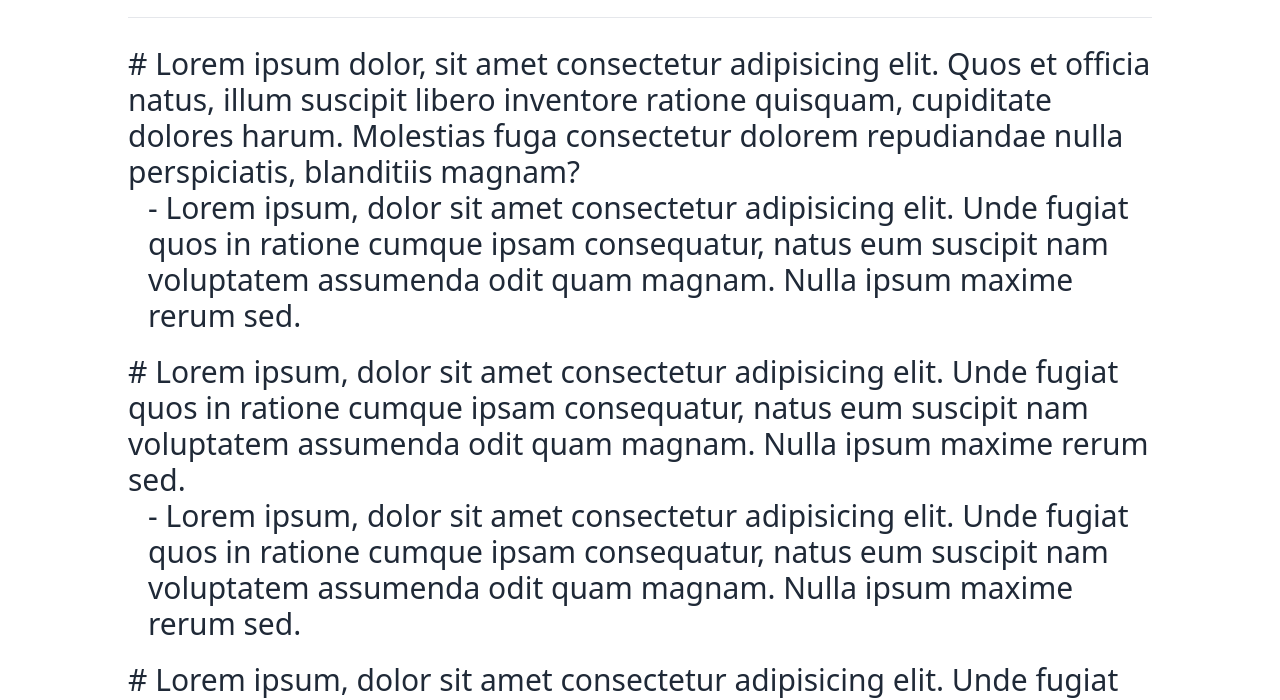
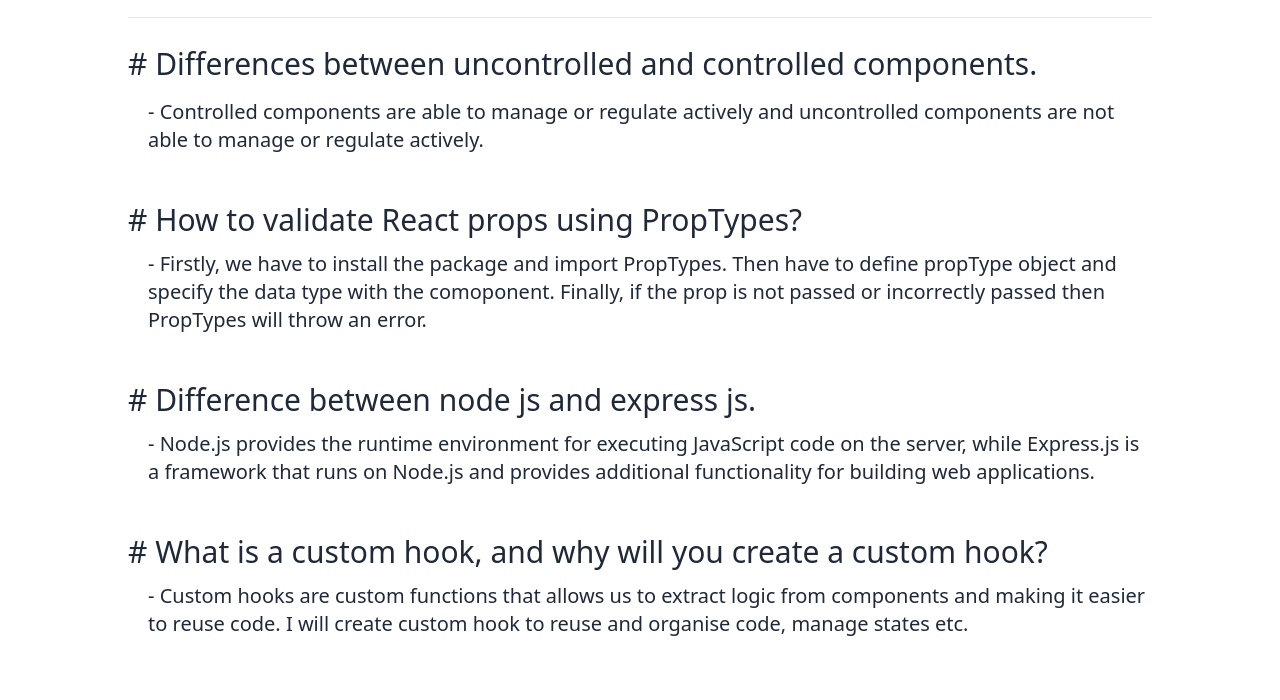
Before and after one commit to sarwar-hub/master-chef, a React (Vite) app: page /blog in a window 1280 px wide. Shown: the part 247-947 px from the top of the page. Built offline with nearby package versions, Linux system fonts and the light colour scheme; no server answers.

Commit message:
added answers in blog page

```diff
--- a/src/pages/Blog/Blog.jsx
+++ b/src/pages/Blog/Blog.jsx
@@ -24,21 +24,21 @@
             {/* body */}
             <div ref={ref}>
                 <hr className='my-7' />
-                <div className='mb-5'>
-                    <h3 className='text-3xl'># Lorem ipsum dolor, sit amet consectetur adipisicing elit. Quos et officia natus, illum suscipit libero inventore ratione quisquam, cupiditate dolores harum. Molestias fuga consectetur dolorem repudiandae nulla perspiciatis, blanditiis magnam?</h3>
-                    <p className='text-3xl pl-5'>- Lorem ipsum, dolor sit amet consectetur adipisicing elit. Unde fugiat quos in ratione cumque ipsam consequatur, natus eum suscipit nam voluptatem assumenda odit quam magnam. Nulla ipsum maxime rerum sed. </p>
+                <div className='mb-12'>
+                    <h3 className='text-3xl mb-4'># Differences between uncontrolled and controlled components.</h3>
+                    <p className='text-xl pl-5'>- Controlled components are able to manage or regulate actively and uncontrolled components are not able to manage or regulate actively.</p>
                 </div>
-                <div className='mb-5'>
-                    <h3 className='text-3xl'># Lorem ipsum, dolor sit amet consectetur adipisicing elit. Unde fugiat quos in ratione cumque ipsam consequatur, natus eum suscipit nam voluptatem assumenda odit quam magnam. Nulla ipsum maxime rerum sed.</h3>
-                    <p className='text-3xl pl-5'>- Lorem ipsum, dolor sit amet consectetur adipisicing elit. Unde fugiat quos in ratione cumque ipsam consequatur, natus eum suscipit nam voluptatem assumenda odit quam magnam. Nulla ipsum maxime rerum sed. </p>
+                <div className='mb-12'>
+                    <h3 className='text-3xl mb-3'># How to validate React props using PropTypes?</h3>
+                    <p className='text-xl pl-5'>- Firstly, we have to install the package and import PropTypes. Then have to define propType object and specify the data type with the comoponent. Finally, if the prop is not passed or incorrectly passed then PropTypes will throw an error.</p>
                 </div>
-                <div className='mb-5'>
-                    <h3 className='text-3xl'># Lorem ipsum, dolor sit amet consectetur adipisicing elit. Unde fugiat quos in ratione cumque ipsam consequatur, natus eum suscipit nam voluptatem assumenda odit quam magnam. Nulla ipsum maxime rerum sed.</h3>
-                    <p className='text-3xl pl-5'>- Lorem ipsum, dolor sit amet consectetur adipisicing elit. Unde fugiat quos in ratione cumque ipsam consequatur, natus eum suscipit nam voluptatem assumenda odit quam magnam. Nulla ipsum maxime rerum sed. </p>
+                <div className='mb-12'>
+                    <h3 className='text-3xl mb-3'># Difference between node js and express js.</h3>
+                    <p className='text-xl pl-5'>- Node.js provides the runtime environment for executing JavaScript code on the server, while Express.js is a framework that runs on Node.js and provides additional functionality for building web applications.</p>
                 </div>
-                <div className='mb-5'>
-                    <h3 className='text-3xl'># Lorem ipsum, dolor sit amet consectetur adipisicing elit. Unde fugiat quos in ratione cumque ipsam consequatur, natus eum suscipit nam voluptatem assumenda odit quam magnam. Nulla ipsum maxime rerum sed.</h3>
-                    <p className='text-3xl pl-5'>- Lorem ipsum, dolor sit amet consectetur adipisicing elit. Unde fugiat quos in ratione cumque ipsam consequatur, natus eum suscipit nam voluptatem assumenda odit quam magnam. Nulla ipsum maxime rerum sed. </p>
+                <div className='mb-12'>
+                    <h3 className='text-3xl mb-3'># What is a custom hook, and why will you create a custom hook?</h3>
+                    <p className='text-xl pl-5'>- Custom hooks are custom functions that allows us to extract logic from components and making it easier to reuse code. I will create custom hook to reuse and organise code, manage states etc.</p>
                 </div>
             </div>
         </div>
```
